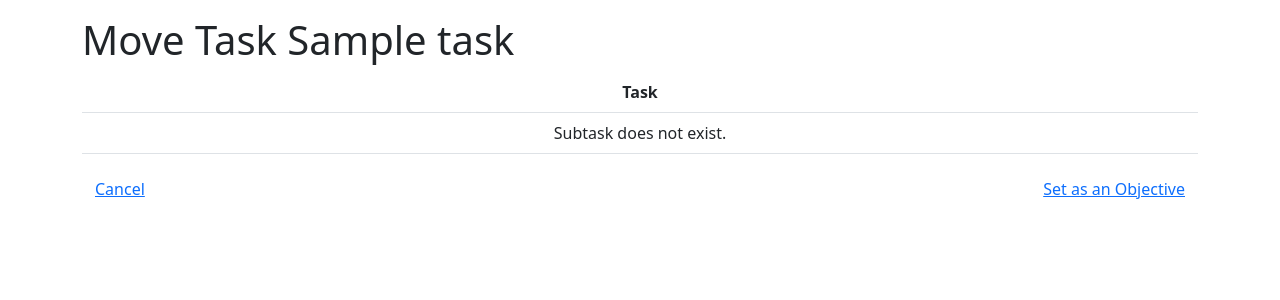
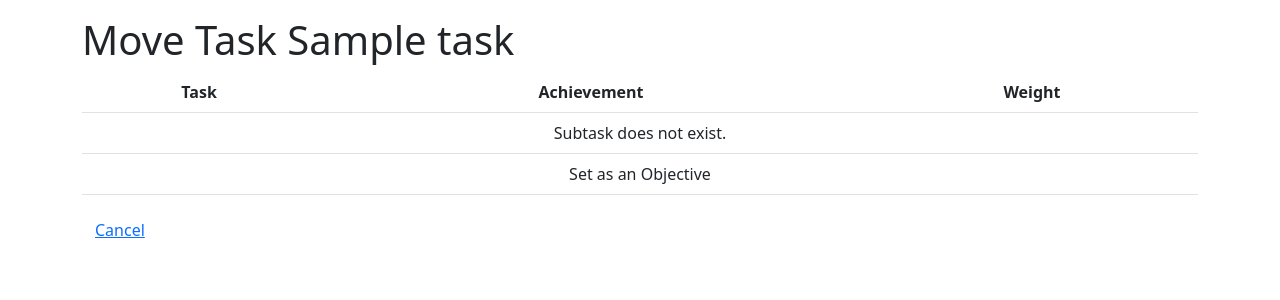
Before and after one commit to thebjko/TrackCracker, a Django app: page /1/move/ in a window 1280 px wide. Shown: the part 80-380 px from the top of the page. Run offline with Django 3.2, Linux system fonts and the light colour scheme; a user stored in the database is signed in; tables that the repository leaves empty hold one stand-in row (values such as "Sample post").

Commit message:
[feat] move task ui update

```diff
--- a/crackers/templates/crackers/move.html
+++ b/crackers/templates/crackers/move.html
@@ -19,17 +19,48 @@
   <thead>
     <tr>
       <th scope="col">Task</th>
+      <th scope="col">Achievement</th>
+      <th scope="col">Weight</th>
     </tr>
   </thead>
   <tbody>
     {% for task in tasks %}
     <tr>
       <td><a href="{% url 'tracks:move_task' current_task.pk task.pk %}">{{ task.title }}</a></td>
+      <td>
+        <div class="progress" role="progressbar" aria-label="task-achievement" aria-valuenow="100" aria-valuemin="0" aria-valuemax="100">
+          {% widthratio task.pseudo_achievement 1 100 as width %}
+          <div id="task-progress-{{ task.pk }}" class="progress-bar bg-info text-body" style="width: {{ width }}%">
+            {% if task.marked_complete %}Marked Complete{% else %}{{ width }}% Achieved{% endif %}
+          </div>
+        </div>
+      </td>
+      <td>{{ task.weight }}</td>
     </tr>
+    {% if forloop.last %}
+    {% if target_pk %}
+    <tr class="pointer">
+      <td colspan="3" hx-put="{% url 'tracks:move_task' current_task.pk target_pk %}">Move Task Here.</td>
+    </tr>
+    {% else %}
+    <tr class="pointer">
+      <td colspan="3" hx-put="{% url 'tracks:move_objective' current_task.pk %}">Set as an Objective</td>
+    </tr>
+    {% endif %}
+    {% endif %}
     {% empty %}
     <tr>
-      <td>Subtask does not exist.</td>
+      <td colspan="3">Subtask does not exist.</td>
     </tr>
+    {% if target_pk %}
+    <tr class="pointer">
+      <td colspan="3" hx-put="{% url 'tracks:move_task' current_task.pk target_pk %}">Move Task Here.</td>
+    </tr>
+    {% else %}
+    <tr class="pointer">
+      <td colspan="3" hx-put="{% url 'tracks:move_objective' current_task.pk %}">Set as an Objective</td>
+    </tr>
+    {% endif %}
     {% endfor %}
   </tbody>
 </table>
@@ -37,17 +68,17 @@
   <div>
     <a href="{% url 'tracks:tasks' current_task.pk %}" class="btn btn-link">Cancel</a>
   </div>
-  <div class="d-flex justify-content-end">
-    {% if target_pk %}
-    <form action="{% url 'tracks:move_task' current_task.pk target_pk %}" method="post" class="mx-3">
+  {% comment %} <div class="d-flex justify-content-end"> {% endcomment %}
+  {% comment %} {% if target_pk %}
+  <form action="{% url 'tracks:move_task' current_task.pk target_pk %}" method="post" class="mx-3">
     {% csrf_token %}
     <button type="submit" class="btn btn-link">Move Here</button>
   </form>
-  {% endif %}
-  <form action="{% url 'tracks:move_objective' current_task.pk %}" method="post" class="ms-3">
+  {% endif %} {% endcomment %}
+  {% comment %} <form action="{% url 'tracks:move_objective' current_task.pk %}" method="post" class="ms-3">
     {% csrf_token %}
     <button type="submit" class="btn btn-link">Set as an Objective</button>
-  </form>
-</div>
+  </form> {% endcomment %}
+  {% comment %} </div> {% endcomment %}
 </div>
 {% endblock content %}
--- a/crackers/views.py
+++ b/crackers/views.py
@@ -179,11 +179,12 @@ def detail_paginator(request, supertask_pk):
     return render(request, 'crackers/components/subtasks.html', context, trigger=trigger)
 
 
+@require_http_methods(['GET', 'PUT'])
 @login_required
 def move_objective(request, task_pk):
     user = request.user
     task_query = Q(pk=task_pk, user=user)
-    if request.method == 'POST':
+    if request.method == 'PUT':
         current_task = get_object_or_404(Task, task_query)
         current_supertask = current_task.supertask
         current_task.supertask = None
@@ -191,7 +192,7 @@ def move_objective(request, task_pk):
         if current_supertask:
             current_supertask.achievement = current_supertask.assess_achievement()
             current_supertask.save()
-        return redirect('tracks:index')
+        return HTTPResponseHXRedirect(redirect_to=reverse_lazy('tracks:index'))
     else:
         query = Q(supertask=None) & Q(user=user) & ~Q(pk=task_pk)
         tasks = Task.objects.filter(query).order_by('-pk')
@@ -204,11 +205,13 @@ def move_objective(request, task_pk):
     return render(request, 'crackers/move.html', context)
 
 
+@require_http_methods(['GET', 'PUT'])
+@login_required
 def move_task(request, task_pk, target_pk):
     user = request.user
     task_query = Q(pk=task_pk, user=user)
     target_query = Q(pk=target_pk, user=user)
-    if request.method == 'POST':
+    if request.method == 'PUT':
         current_task = get_object_or_404(Task, task_query)
         target = get_object_or_404(Task, target_query)
         current_supertask = current_task.supertask
@@ -222,7 +225,7 @@ def move_task(request, task_pk, target_pk):
         if current_supertask is not None:
             current_supertask.achievement = current_supertask.assess_achievement()
             current_supertask.save()
-        return redirect('tracks:tasks', target_pk)
+        return HTTPResponseHXRedirect(redirect_to=reverse_lazy('tracks:tasks', kwargs={'supertask_pk': target_pk}))
     else:
         query = Q(supertask=target_pk) & Q(user=user) & ~Q(pk=task_pk)
         tasks = Task.objects.filter(query).order_by('-pk')
@@ -238,6 +241,7 @@ def move_task(request, task_pk, target_pk):
 
 
 @require_http_methods(['DELETE'])
+@login_required
 def delete_selected(request):
     data = QueryDict(request.body).dict()
     data.pop('csrfmiddlewaretoken', None)
--- a/templates/base.html
+++ b/templates/base.html
@@ -48,6 +48,5 @@
   {# htmx@1.9.2 #}
   <script src="{% static 'htmx.min.js' %}"></script>
   <script src="{% static 'eventHandlers.js' %}"></script>
-  <script src="{% static 'popover.js' %}"></script>
 </body>
 </html>
```
